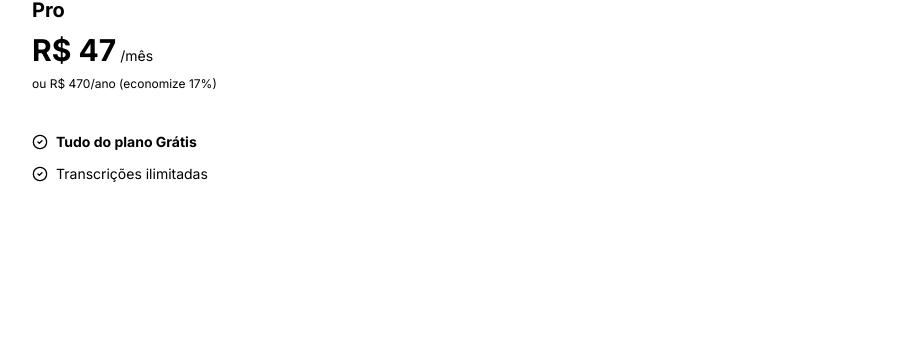
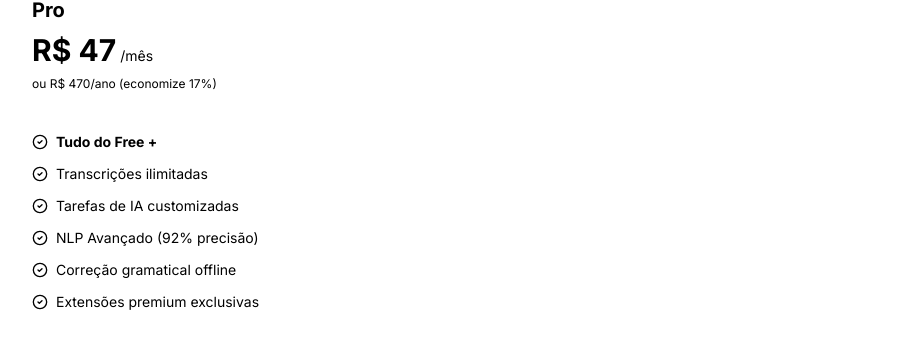
Before and after one commit to WallysonGalvao/taskscribe-lading-page, a Next.js app: page / in a window 1280 px wide. Shown: the part 5599-5959 px from the top of the page, without its empty margins (116-1020 px from the left). Built offline with nearby package versions, Linux system fonts and the light colour scheme; no server answers.

Commit message:
feat: update Pro plan features and refine destructive card border styling

```diff
--- a/app/components/cards/feature-card.tsx
+++ b/app/components/cards/feature-card.tsx
@@ -28,7 +28,7 @@ export function FeatureCard({
   const iconBgColor = variant === "destructive" ? "bg-destructive/10" : "bg-accent/10";
   const iconColor = variant === "destructive" ? "text-destructive" : "text-accent";
   const borderClass =
-    variant === "destructive" ? "border-destructive/20" : "border-border hover:border-accent/50";
+    variant === "destructive" ? "border-border hover:border-destructive/20" : "border-border hover:border-accent/50";
 
   return (
     <Card
--- a/app/components/sections/pricing-section.tsx
+++ b/app/components/sections/pricing-section.tsx
@@ -21,6 +21,10 @@ export function PricingSection() {
   const proFeatures: PricingFeature[] = [
     { text: t("pricing.pro.features.everything"), isBold: true },
     { text: t("pricing.pro.features.unlimited") },
+    { text: t("pricing.pro.features.customTasks") },
+    { text: t("pricing.pro.features.advancedNlp") },
+    { text: t("pricing.pro.features.grammarCheck") },
+    { text: t("pricing.pro.features.premiumExtensions") },
   ];
 
   return (
--- a/i18n/locales/en.json
+++ b/i18n/locales/en.json
@@ -170,13 +170,12 @@
       "period": "/month",
       "yearlyNote": "or $190/year (save 17%)",
       "features": {
-        "everything": "Everything in Free",
+        "everything": "Everything in Free +",
         "unlimited": "Unlimited transcriptions",
-        "noDuration": "No duration limit",
-        "ai": "AI task extraction",
-        "llms": "OpenAI + Gemini + Ollama",
-        "gpu": "Priority GPU acceleration",
-        "support": "Priority email support"
+        "customTasks": "Custom AI tasks",
+        "advancedNlp": "Advanced NLP (92% accuracy)",
+        "grammarCheck": "Offline grammar check",
+        "premiumExtensions": "Exclusive premium extensions"
       },
       "cta": "Subscribe to Pro"
     }
--- a/i18n/locales/pt.json
+++ b/i18n/locales/pt.json
@@ -170,13 +170,12 @@
       "period": "/mês",
       "yearlyNote": "ou R$ 470/ano (economize 17%)",
       "features": {
-        "everything": "Tudo do plano Grátis",
+        "everything": "Tudo do Free +",
         "unlimited": "Transcrições ilimitadas",
-        "noDuration": "Sem limite de duração",
-        "ai": "Extração de tarefas com IA",
-        "llms": "OpenAI + Gemini + Ollama",
-        "gpu": "Aceleração GPU prioritária",
-        "support": "Suporte prioritário via email"
+        "customTasks": "Tarefas de IA customizadas",
+        "advancedNlp": "NLP Avançado (92% precisão)",
+        "grammarCheck": "Correção gramatical offline",
+        "premiumExtensions": "Extensões premium exclusivas"
       },
       "cta": "Assinar Plano Pro"
     }
```
